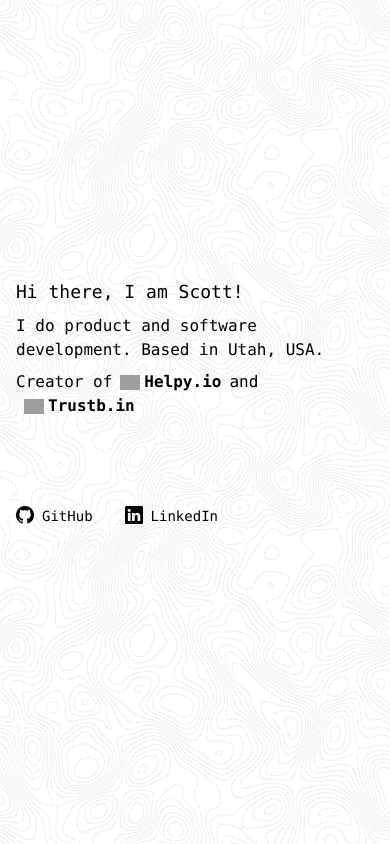
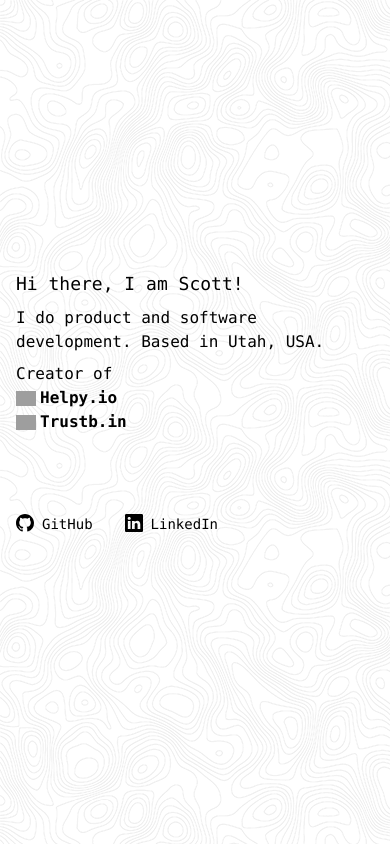
Before and after one commit to scott/scottmillerio, a plain HTML site: page index.html in a window 390 px wide. Drawn offline with nearby package versions, Linux system fonts and the light colour scheme; grey boxes are pictures that could not be loaded.

Commit message:
Update mobile spacing

```diff
--- a/index.html
+++ b/index.html
@@ -11,18 +11,18 @@
       <div class="font-mono mt-[-40] md:mt-[-100]">
         <div class="text-lg mb-2">Hi there, I am Scott!</div>
         <p class="mb-2">I do product and software development. Based in Utah, USA.</p>
-        <p class="mb-2 flex flex-wrap items-center space-x-2">
+        <d class="mb-2 md:flex md:flex-wrap md:items-center md:space-x-2">
           <span>Creator of</span>
           <a href="https://github.com/helpyio/helpy" class="font-bold flex items-center">
             <img src="https://helpy.io/content/images/logo.png" class="w-5 mr-1">
             Helpy.io
           </a>
-          <span>and</span>
+          <span class="hidden md:block">and</span>
           <a href="https://trustb.in" class="font-bold flex items-center">
             <img src="https://trustb.in/images/logo.png" class="w-5 mr-1">
             Trustb.in
           </a>
-        </p>
+        </d>
         <div class="flex items-center space-x-8 text-sm">
           <div class="mt-20 flex space-x-2">
             <svg xmlns="http://www.w3.org/2000/svg" width="18" height="18" fill="currentColor" class="bi bi-github"
```
